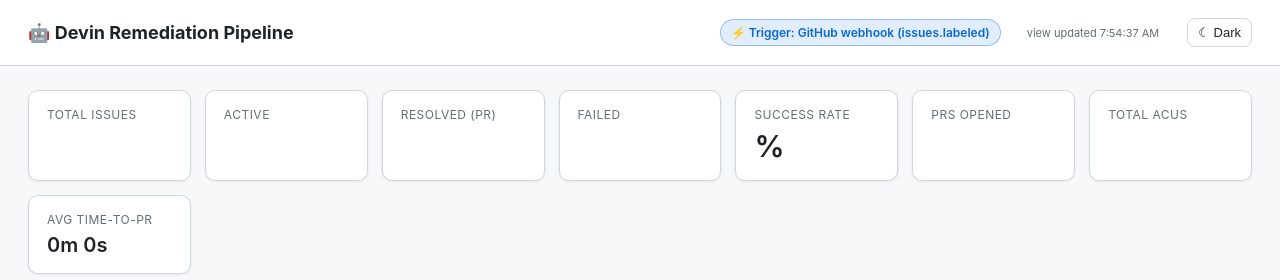
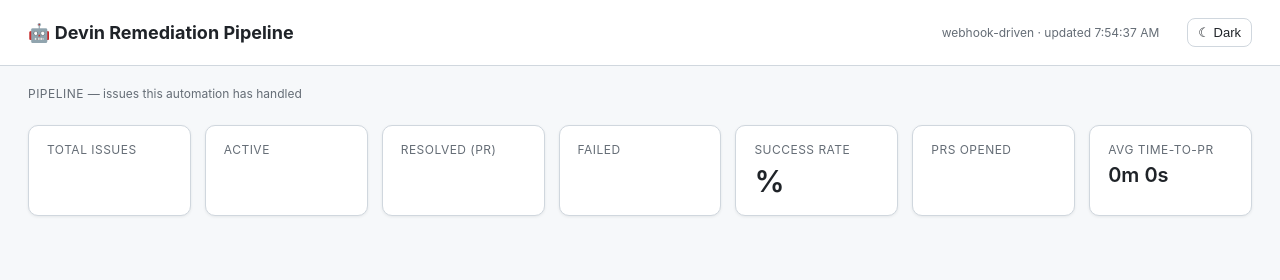
Before and after one commit to KervinHu/devin-remediation-pipeline, a FastAPI app: template app/templates/dashboard.html in a window 1280 px wide. Shown: the top 280 px of the page. Run offline with FastAPI, Linux system fonts and the light colour scheme; the template is opened without the code that fills it, so the values that code supplies are empty; parts of the project's set-up code (start-up, migrations or seed data) failed here and were passed over.

Commit message:
Add Devin org usage metrics to /stats; refine dashboard and docs
- devin_client: add get_org_usage_metrics + get_org_total_acus (v3 org endpoints)
- config: add org_base_url helper
- main: expose cached Devin org counters via /stats
- dashboard: make webhook indicator subtle; drop confusing org-totals block
- README: honest cost/ACU wording (metered per PST cycle; $ in Usage & Limits),
  document success-rate definition and awaiting_review state

```diff
--- a/app/config.py
+++ b/app/config.py
@@ -61,8 +61,12 @@ class Settings:
     )
 
     @property
+    def org_base_url(self) -> str:
+        return f"{self.devin_base_url}/organizations/{self.org_id}"
+
+    @property
     def sessions_url(self) -> str:
-        return f"{self.devin_base_url}/organizations/{self.org_id}/sessions"
+        return f"{self.org_base_url}/sessions"
 
     def session_url(self, session_id: str) -> str:
         return f"{self.sessions_url}/{session_id}"
--- a/app/devin_client.py
+++ b/app/devin_client.py
@@ -108,5 +108,33 @@ class DevinClient:
             )
             resp.raise_for_status()
 
+    async def get_org_usage_metrics(self) -> dict[str, Any]:
+        """Devin org-level usage counters: sessions / searches / PRs.
+
+        This is Devin's own accounting (includes sessions created outside this
+        pipeline, e.g. from the web app), so it's a useful cross-check for the
+        "is this working" question independent of our local DB.
+        """
+        async with httpx.AsyncClient(timeout=self._timeout) as client:
+            resp = await client.get(
+                f"{settings.org_base_url}/metrics/usage", headers=self._headers
+            )
+            resp.raise_for_status()
+            return resp.json()
+
+    async def get_org_total_acus(self) -> float:
+        """Total ACUs for the org's current billing cycle.
+
+        Consumption is aggregated per day with a PST midnight boundary, so the
+        current day's spend may not appear until the cycle rolls over. Real-time
+        per-session cost is visible in the Devin "Usage & Limits" UI.
+        """
+        async with httpx.AsyncClient(timeout=self._timeout) as client:
+            resp = await client.get(
+                f"{settings.org_base_url}/consumption/daily", headers=self._headers
+            )
+            resp.raise_for_status()
+            return float(resp.json().get("total_acus") or 0.0)
+
 
 devin = DevinClient()
--- a/app/main.py
+++ b/app/main.py
@@ -12,8 +12,10 @@ from __future__ import annotations
 import hashlib
 import hmac
 import logging
+import time
 from contextlib import asynccontextmanager
 from pathlib import Path
+from typing import Any, Optional
 
 from fastapi import FastAPI, Header, HTTPException, Request
 from fastapi.responses import HTMLResponse, JSONResponse, RedirectResponse
@@ -21,6 +23,7 @@ from fastapi.templating import Jinja2Templates
 
 from . import db, metrics
 from .config import settings
+from .devin_client import devin
 from .github_client import Issue, github
 from .orchestrator import handle_issue
 from .poller import start_background_loops
@@ -32,6 +35,26 @@ logging.basicConfig(
 log = logging.getLogger("main")
 
 _TEMPLATES = Jinja2Templates(directory=str(Path(__file__).parent / "templates"))
+
+# Cache Devin org metrics so the auto-refreshing dashboard (every 15s) doesn't
+# hit the Devin API on every page load. Serves stale data if a fetch fails.
+_USAGE_TTL_SECONDS = 60.0
+_usage_cache: dict[str, Any] = {"at": 0.0, "data": None}
+
+
+async def _get_org_usage() -> Optional[dict[str, Any]]:
+    now = time.time()
+    cached = _usage_cache["data"]
+    if cached is not None and now - _usage_cache["at"] < _USAGE_TTL_SECONDS:
+        return cached
+    try:
+        data = await devin.get_org_usage_metrics()
+        data["total_acus"] = await devin.get_org_total_acus()
+    except Exception as exc:  # keep the dashboard alive on API hiccups
+        log.warning("org usage metrics fetch failed: %s", exc)
+        return cached  # stale (or None if never fetched)
+    _usage_cache.update(at=now, data=data)
+    return data
 
 
 @asynccontextmanager
@@ -116,7 +139,9 @@ async def simulate(issue_number: int):
 
 @app.get("/stats")
 async def stats():
-    return JSONResponse(metrics.compute_stats())
+    data = metrics.compute_stats()
+    data["devin_org"] = await _get_org_usage()
+    return JSONResponse(data)
 
 
 @app.get("/dashboard", response_class=HTMLResponse)
--- a/app/templates/dashboard.html
+++ b/app/templates/dashboard.html
@@ -36,12 +36,7 @@
     header h1 { font-size:18px; margin:0; }
     header .repo { color:var(--muted); font-size:13px; }
     .spacer { margin-left:auto; }
-    .trigger { display:inline-flex; align-items:center; gap:6px; font-size:12px;
-               font-weight:600; color:var(--blue);
-               background:color-mix(in srgb, var(--blue) 12%, transparent);
-               border:1px solid color-mix(in srgb, var(--blue) 35%, transparent);
-               padding:5px 10px; border-radius:20px; }
-    .viewnote { color:var(--muted); font-size:11px; margin-left:12px; }
+    .mode { color:var(--muted); font-size:12px; white-space:nowrap; }
     .toggle { margin-left:14px; cursor:pointer; background:transparent; color:var(--fg);
               border:1px solid var(--border); border-radius:8px; padding:6px 10px;
               font-size:13px; }
@@ -54,6 +49,10 @@
                    letter-spacing:.04em; }
     .card .value { font-size:30px; font-weight:600; margin-top:6px; }
     .card .value.small { font-size:20px; }
+    .card .hint { color:var(--muted); font-size:10px; margin-top:8px; line-height:1.35; }
+    .section-title { padding:20px 28px 0; color:var(--muted); font-size:12px;
+                     text-transform:uppercase; letter-spacing:.04em; }
+    .section-title .sub { text-transform:none; letter-spacing:0; }
     table { width:calc(100% - 56px); margin:0 28px 32px; border-collapse:collapse;
             background:var(--card); border:1px solid var(--border); border-radius:10px;
             overflow:hidden; box-shadow:var(--shadow); }
@@ -80,11 +79,11 @@
     <h1>🤖 Devin Remediation Pipeline</h1>
     <span class="repo">{{ repo }}</span>
     <span class="spacer"></span>
-    <span class="trigger">⚡ Trigger: GitHub webhook (issues.labeled)</span>
-    <span class="viewnote" id="viewnote">view auto-updates</span>
+    <span class="mode" id="viewnote">webhook-driven</span>
     <button class="toggle" id="themeToggle" title="Toggle light/dark" onclick="toggleTheme()"></button>
   </header>
 
+  <div class="section-title">Pipeline <span class="sub">— issues this automation has handled</span></div>
   <section class="grid">
     <div class="card"><div class="label">Total issues</div><div class="value">{{ s.total }}</div></div>
     <div class="card"><div class="label">Active</div><div class="value">{{ s.active }}</div></div>
@@ -93,12 +92,12 @@
     <div class="card"><div class="label">Success rate</div>
       <div class="value">{{ s.success_rate if s.success_rate is not none else "—" }}{{ "%" if s.success_rate is not none else "" }}</div></div>
     <div class="card"><div class="label">PRs opened</div><div class="value">{{ s.prs_opened }}</div></div>
-    <div class="card"><div class="label">Total ACUs</div><div class="value small">{{ s.total_acus }}</div></div>
     <div class="card"><div class="label">Avg time-to-PR</div>
       <div class="value small">
         {% if s.avg_time_to_pr_seconds is not none %}{{ (s.avg_time_to_pr_seconds // 60)|int }}m {{ (s.avg_time_to_pr_seconds % 60)|int }}s{% else %}—{% endif %}
       </div></div>
   </section>
+
 
   {% if s.rows %}
   <table>
@@ -135,9 +134,9 @@
       applyIcon();
     }
     applyIcon();
-    // Show last view-update time so it's clear the page reflects live state.
+    // Subtle note that the view reflects live state, refreshed on each load.
     document.getElementById("viewnote").textContent =
-      "view updated " + new Date().toLocaleTimeString();
+      "webhook-driven · updated " + new Date().toLocaleTimeString();
   </script>
 </body>
 </html>
```
Also changed, not shown: README.md.
